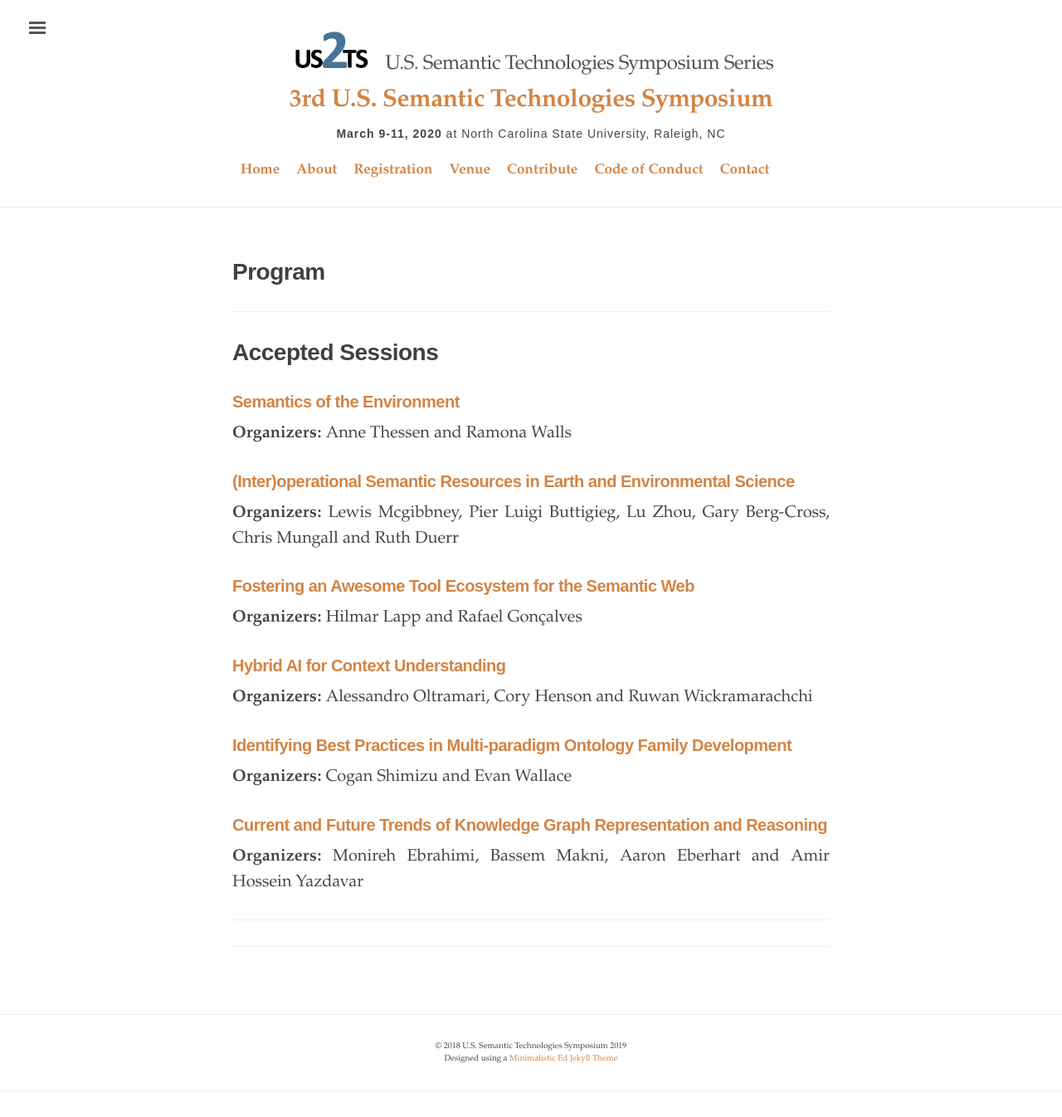
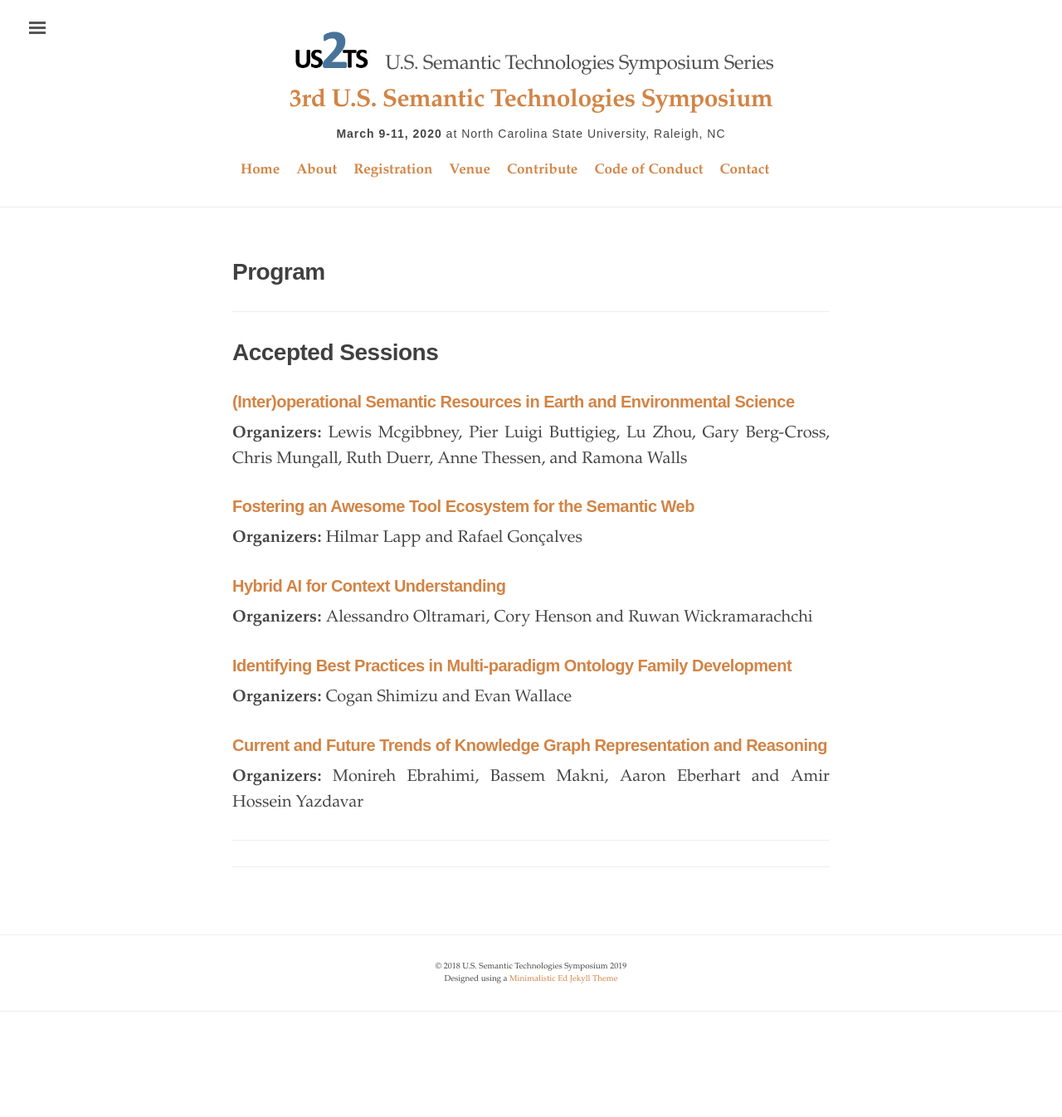
Before and after one commit to us2ts/us2ts.github.io, a Jekyll site: the page built from pages/program.md, in a window 1280 px wide. Shown: the whole page at 83% size. Built offline with Jekyll 4.4.1, drawn with Linux system fonts in a browser that asks for light colours; comment, search, counter and statistics services are not loaded; after the commit the page ends 1250 px from its top, so only the background shows below that.

Commit message:
Reflects merged semantics of environment session in program

```diff
--- a/pages/program.md
+++ b/pages/program.md
@@ -13,14 +13,9 @@ order: 4
 
 # Accepted Sessions
 
-### [**Semantics of the Environment**](https://us2ts.org/program-semantics-environment)
-
-**Organizers:** Anne Thessen and Ramona Walls
-
-
 ### [**(Inter)operational Semantic Resources in Earth and Environmental Science**](https://us2ts.org/program-interoperational-earth-environment-semantics)
 
-**Organizers:** Lewis Mcgibbney, Pier Luigi Buttigieg, Lu Zhou, Gary Berg-Cross, Chris Mungall and Ruth Duerr
+**Organizers:** Lewis Mcgibbney, Pier Luigi Buttigieg, Lu Zhou, Gary Berg-Cross, Chris Mungall, Ruth Duerr, Anne Thessen, and Ramona Walls
 
 
 ### [**Fostering an Awesome Tool Ecosystem for the Semantic Web**](https://us2ts.org/program-tool-ecosystem)
```
